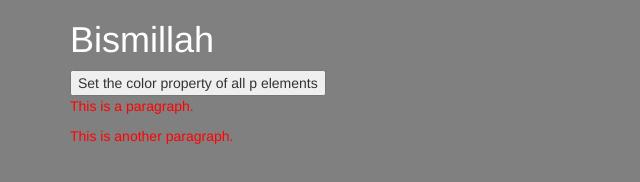
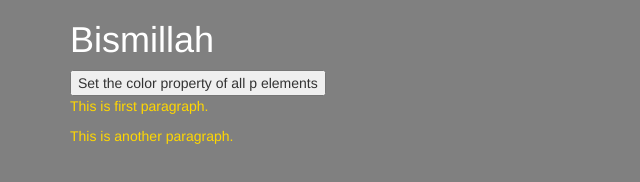
Before and after one commit to rahaduzzaman/starter, a website: page index.html in a window 1280 px wide. Both pictures are taken after a click on the button "Set the color property of all p elements". Shown: the whole page, without its empty margins (0-640 px from the left). Drawn offline with nearby package versions, Linux system fonts and the light colour scheme; files that its build step writes are made by us from their sources.

Commit message:
second commit

```diff
--- a/index.html
+++ b/index.html
@@ -31,7 +31,7 @@
 				<h1>Bismillah</h1>
 				<button>Set the color property of all p elements</button>
 
-				<p>This is a paragraph.</p>
+				<p>This is first paragraph.</p>
 				<p>This is another paragraph.</p>
 
 			</div>
--- a/js/script.js
+++ b/js/script.js
@@ -1,5 +1,5 @@
 $(document).ready(function(){
     $("button").click(function(){
-        $("p").css("color", "red");
+        $("p").css("color", "gold");
     });
 });
```
Also changed, not shown: README.md.
